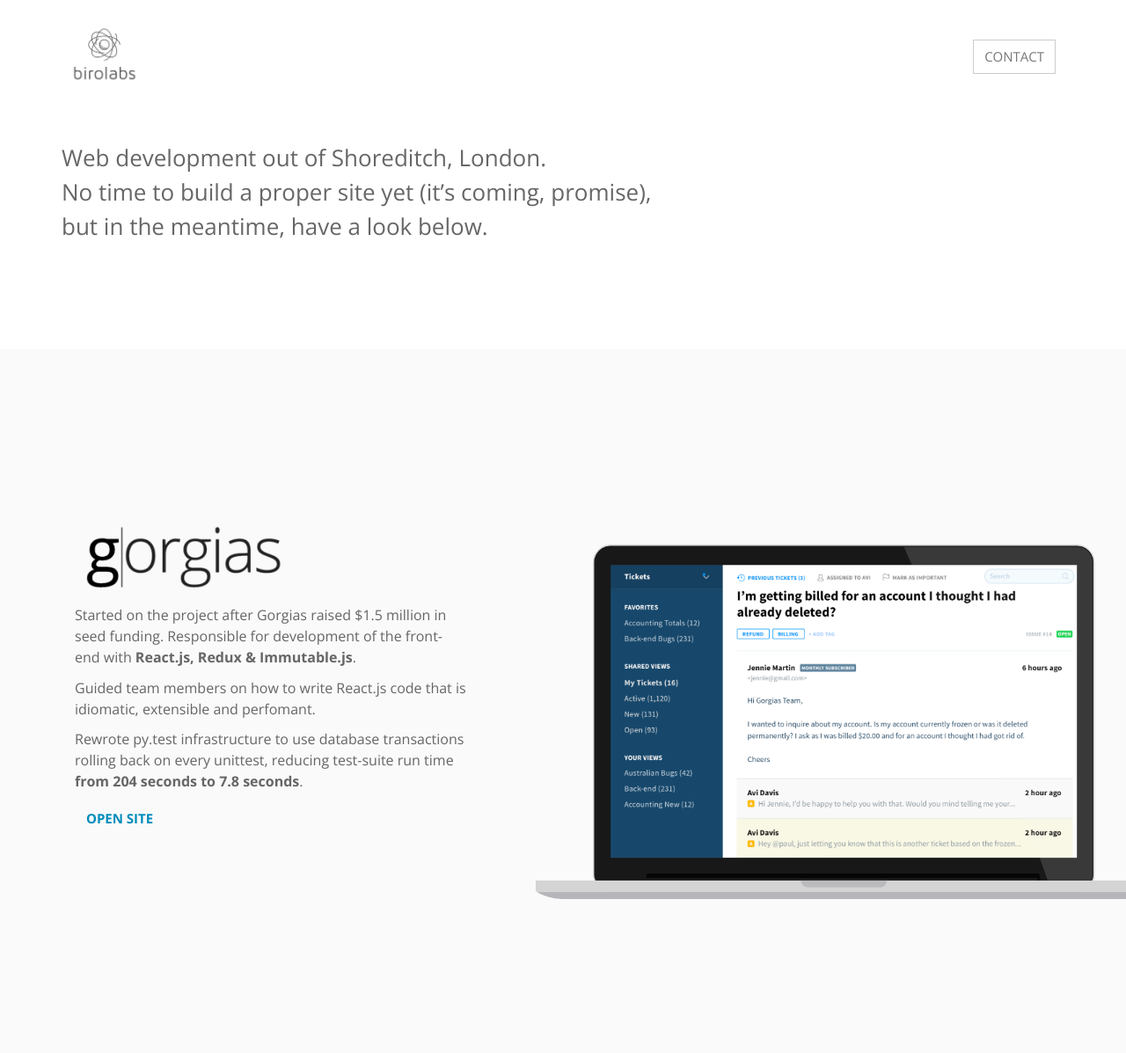
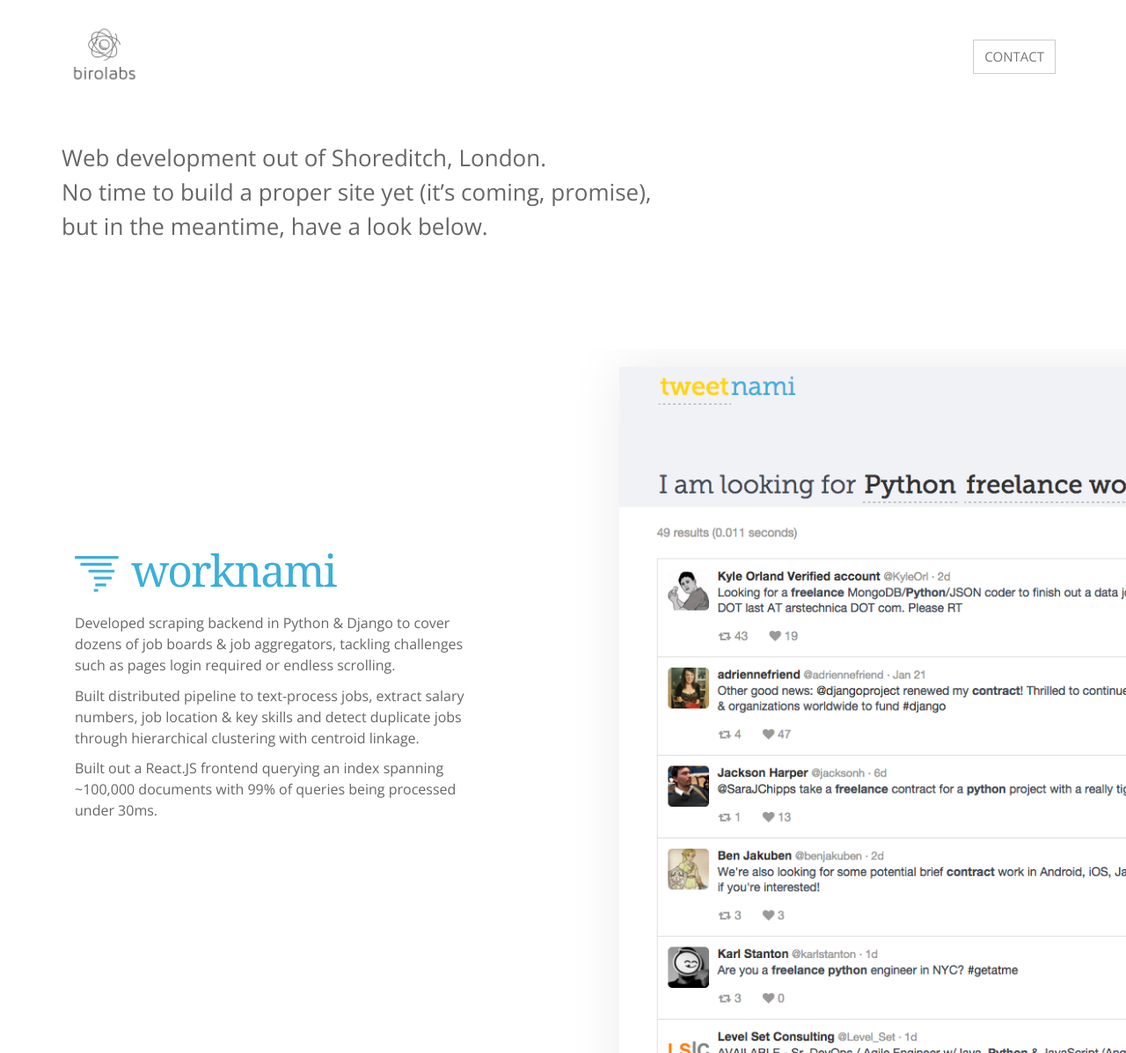
Before and after one commit to birolabs/birolabs.github.io, a plain HTML site: page index.html in a window 1280 px wide. Shown: the top 1197 px of the page at 88% size. Drawn offline with nearby package versions, Linux system fonts and the light colour scheme.

```diff
--- a/index.html
+++ b/index.html
@@ -30,38 +30,6 @@
         </h1>
       </div>
     </div>
-    <section class="gorgias grey fill">
-      <div class="showcase showcase-right">
-        <div class="laptop">
-          <img class="laptop-content" src="img/gorgias.png" />
-          <img class="laptop-bezel" src="img/laptop.png" />
-        </div>
-      </div>
-      <div class="outer">
-        <div class="middle">
-          <div class="inner">
-            <div class="container">
-              <div class="col-sm-5 text">
-                <div class="gorgias-logo">
-                  <img class="gorgias-logo-img" src="img/gorgias-logo.png" />
-                </div>
-                <p>
-                  Started on the project after Gorgias raised $1.5 million in seed funding. Responsible for development of the front-end with <strong>React.js, Redux & Immutable.js</strong>.
-                </p>
-                <p>
-                  Guided team members on how to write React.js code that is idiomatic, extensible and perfomant.
-                </p>
-                 <p>
-                  Rewrote py.test infrastructure to use database transactions rolling back on every unittest, reducing test-suite run time <strong>from 204 seconds to 7.8 seconds</strong>.
-                </p>
-
-                <p><a target="_blank" href="http://www.gorgias.io/" class="btn btn-link"><strong>OPEN SITE</strong></a>
-              </div>
-            </div>
-          </div>
-        </div>
-      </div>
-    </section>
     <section class="worknami fill">
       <img class="showcase showcase-right" src="img/worknami__.png" />
       <div class="outer">
```
